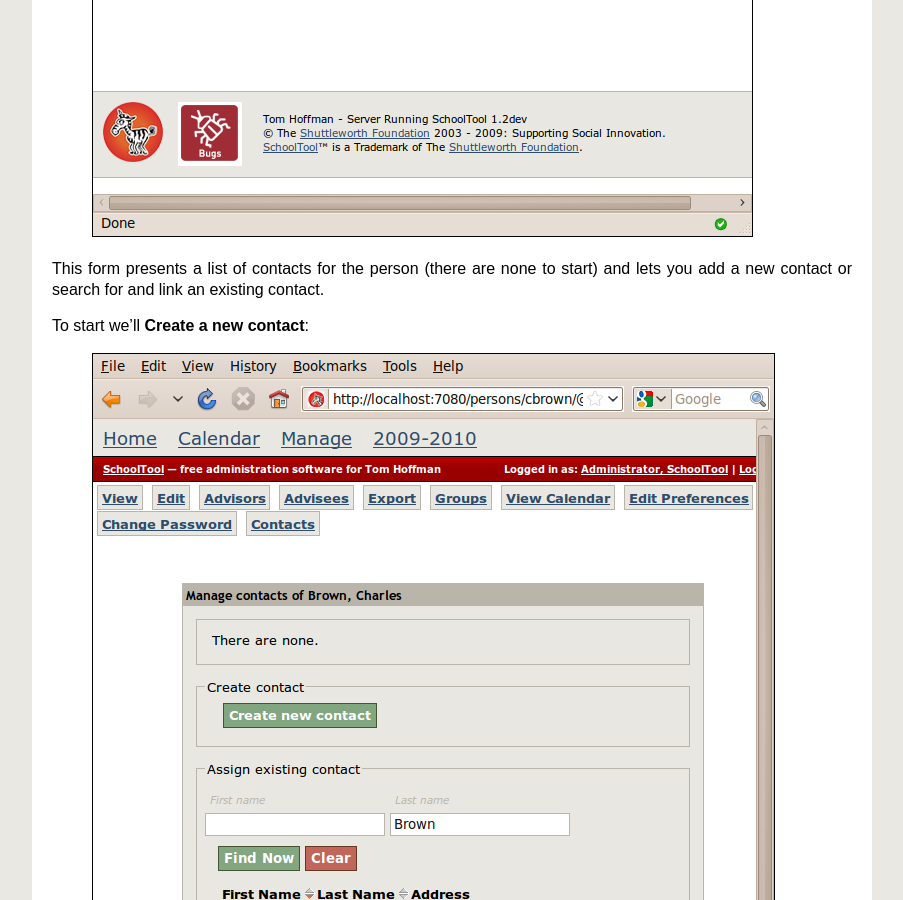
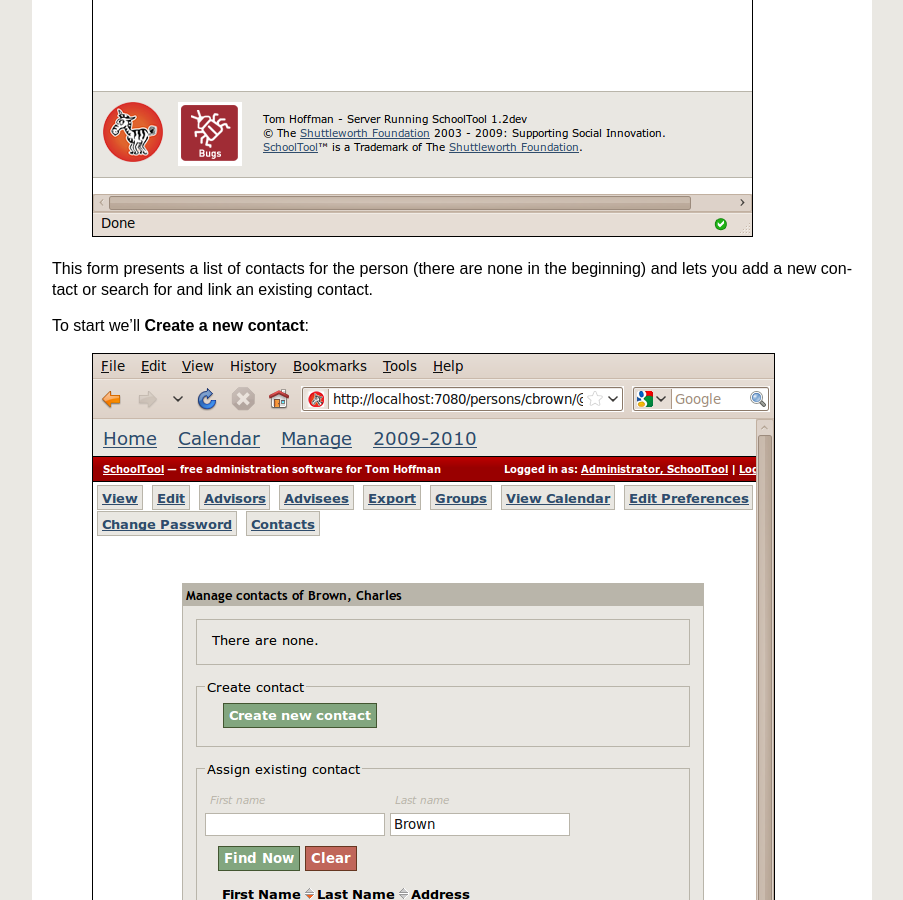
Before and after one commit to schooltool-project/schooltool-book, a Sphinx documentation site: the page built from source/contacts.rst, in a window 1280 px wide and 900 px high, scrolled down 1747 px. Shown: the whole window, without its empty margins (198-1101 px from the left). Built offline with Sphinx 7.4.7, drawn with Linux system fonts in a browser that asks for light colours.

Commit message:
Modified source/fedora.rst and source/contacts.rst a little.

```diff
--- a/source/contacts.rst
+++ b/source/contacts.rst
@@ -22,7 +22,7 @@ And **Manage Contacts**
 
     .. image:: images/contacts-2.png
 
-This form presents a list of contacts for the person (there are none to start) and lets you add a new contact or search for and link an existing contact.
+This form presents a list of contacts for the person (there are none in the beginning) and lets you add a new contact or search for and link an existing contact.
 
 To start we'll **Create a new contact**:
 
--- a/source/fedora.rst
+++ b/source/fedora.rst
@@ -24,7 +24,7 @@ with::
 
     wget http://ftp.schooltool.org/rpms/fedora_13.schooltool.repo
 
-To make schooltool start at every boot, execute this command at the terminal as a privileged user::
+To make SchoolTool start at every boot, execute this command at the terminal as a privileged user::
 
     chkconfig --add schooltoold
     chkconfig schooltoold on
```
